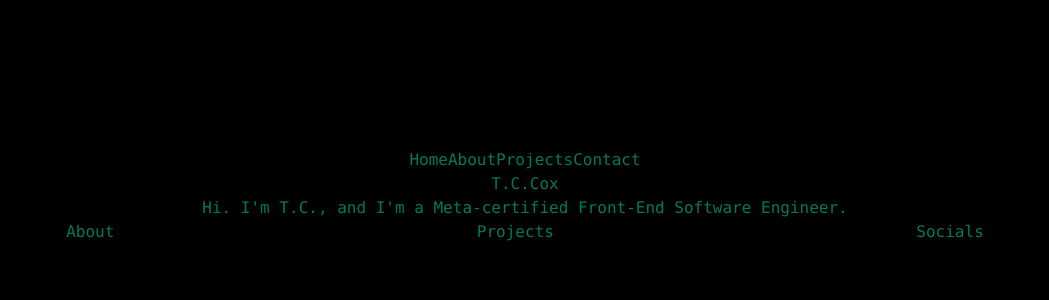
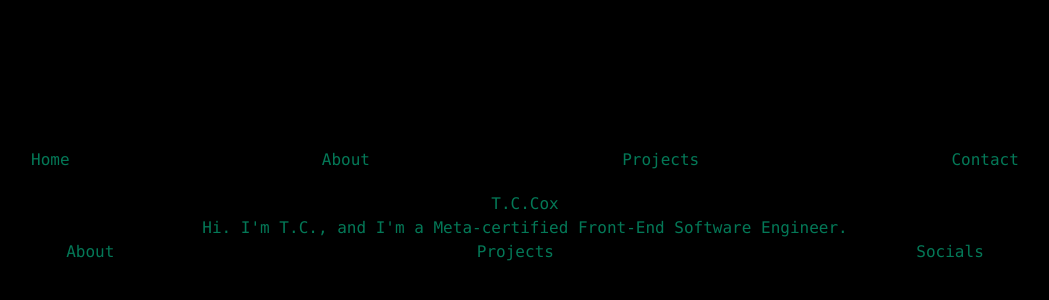
Before and after one commit to thmscly/thomas-cox, a React (Vite) app: page / in a window 1280 px wide. Shown: the part 204-504 px from the top of the page, without its empty margins (115-1164 px from the left). Built offline with nearby package versions, Linux system fonts and the light colour scheme.

Commit message:
removed p tag from Main.js

```diff
--- a/src/layouts/NavBar.jsx
+++ b/src/layouts/NavBar.jsx
@@ -5,7 +5,7 @@ import React from "react";
 function NavBar() {
   return (
     <div>
-      <nav>
+      <nav className="grid grid-flow-col p-5">
         <NavLink to="/">Home</NavLink>
         <NavLink to="/about">About</NavLink>
         <NavLink to="/projects">Projects</NavLink>
--- a/tailwind.config.js
+++ b/tailwind.config.js
@@ -5,6 +5,7 @@ export default {
     "./src/**/*.{js,ts,jsx,tsx}"
   ],
   theme: {
+    extend: {},
   },
   plugins: [],
 }
```
